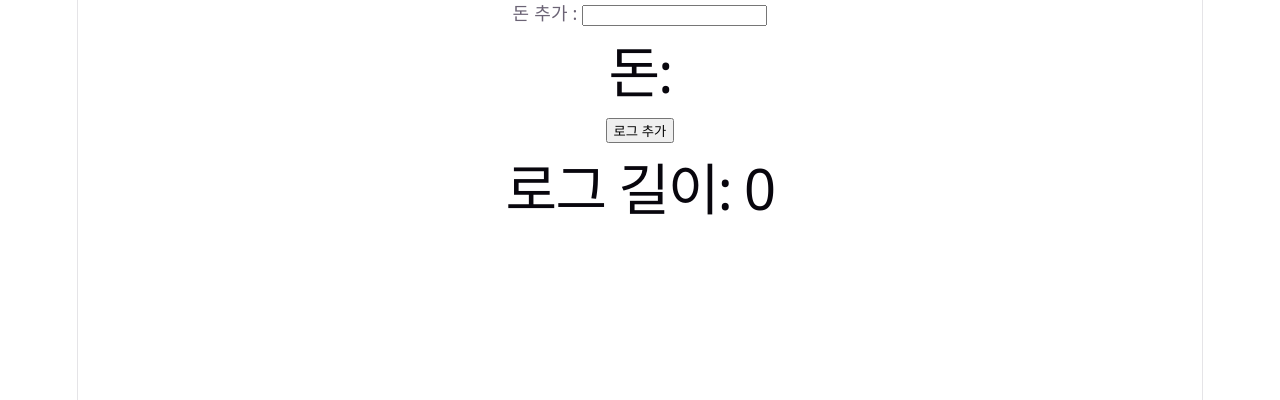
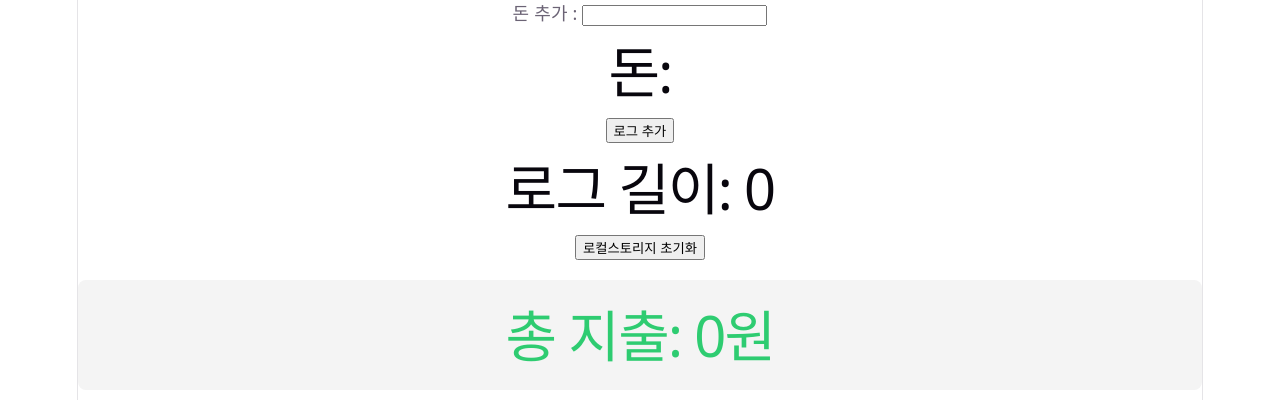
Before and after one commit to devLsy/react-study, a React (Vite) app: page / in a window 1280 px wide. Shown: the top 400 px of the page. Built offline with nearby package versions, Linux system fonts and the light colour scheme.

Commit message:
feat: complete ledger core logic

```diff
--- a/src/App.jsx
+++ b/src/App.jsx
@@ -1,57 +1,91 @@
-import { useState } from 'react';
-import './App.css'
+import { useEffect, useState, useRef } from 'react';
+import MoneyInput from './MoneyInput';
+import LogList from './LogList';
 
 function App() {
 
   const [money, setMoney] = useState('');
+  const [logs, setLogs] = useState([]);
 
-  const [logs, setLogs] = useState(() => {
+  const inputRef = useRef(null);
+  const total = logs.reduce(( sum, item ) => sum + Number(item.val), 0);
+
+  useEffect(() => {
     const saved = localStorage.getItem('moneyLogs');
-    return saved ? JSON.parse(saved) : [];
-  });
+    if(saved) {
+      setLogs(JSON.parse(saved));
+      console.log('초기 데이터 로딩 완료!');
+    }
+  }, []);
+
+  useEffect(() => {
+    if(logs.length > 0) {
+      localStorage.setItem('moneyLogs', JSON.stringify(logs));
+      console.log('데이터 동기화 완료!');
+    }
+  }, [logs]);
 
   // 머니 체인지
-  const moneyChange = (e) => {
-    setMoney(e.target.value);
-  }
+  const moneyChange = (e) => setMoney(e.target.value);
+
   // 로그 추가
   const addLog = () => {
     if(money < 1 || money === '') return;
-    const newLogs = [money, ...logs];
+
+    const logObj = {
+      id: Date.now(),
+      val: money
+    }
+
+    const newLogs = [logObj, ...logs];
     setLogs(newLogs);
-    localStorage.setItem('moneyLogs', JSON.stringify(newLogs));
     setMoney('');
+
+    inputRef.current.focus();
   }
+
+  const setClearlocalStorage = () => {
+    if(!confirm('정말 모든 기록을 삭제할꺼야?')) return;
+      setLogs([]);
+      localStorage.removeItem('moneyLogs');
+  }
+
+  const onKeyDown = (e) => {
+    if(e.key === 'Enter') addLog();
+  }
+
   // 로그 삭제
-  const delLog = (index) => {
-    const newLogs = logs.filter((_, i) => i !== index);
+  const delLog = (id) => {
+    const newLogs = logs.filter(item => item.id !== id);
     setLogs(newLogs);
-    localStorage.setItem('moneyLogs', JSON.stringify(newLogs));
   }
   // 로그 수정
-    const updateLog = (index) => {
-      const newLogs = logs.map((item, i) => i === index ? money : item);
+    const updateLog = (id) => {
+      const newLogs = logs.map((item) => item.id === id ? { ...item, val: money } : item);
       setLogs(newLogs);
-      localStorage.setItem('moneyLogs', JSON.stringify(newLogs));
   }
 
   return (
     <div className='card'>
-        돈 추가 : <input type="number" onChange={moneyChange} value={money}/>
-        <h1>돈: {money}</h1>
-        <button onClick={addLog}>로그 추가</button>
-        <h1>로그 길이: {logs.length}</h1>
+      <MoneyInput
+        inputRef = {inputRef}
+        moneyChange = {moneyChange}
+        onKeyDown = {onKeyDown}
+        money = {money}
+        addLog = {addLog}
+      />
 
-        <ul>
-          {logs.map((item, index) => (
-              <li key={index}>
-                  {index}번 째 로그: {item} &nbsp;
-                  <button onClick={() => delLog(index)}>로그 삭제</button> &nbsp;
-                  <button onClick={() => updateLog(index)}>로그 수정</button> &nbsp;
-              </li>
-          ))}
-        </ul>
+      <h1>로그 길이: {logs.length}</h1>
+      <button onClick={setClearlocalStorage}>로컬스토리지 초기화</button>
+      <div style={{ margin: '20px 0', padding: '10px', background: '#f4f4f4', borderRadius: '8px' }}>
+        <h1 style={{ color: '#2ecc71' }}>총 지출: {total.toLocaleString()}원</h1>
+      </div>
 
+      <LogList
+        logs = {logs}
+        delLog = {delLog}
+        updateLog = {updateLog}
+      />
     </div>
   )
 }
--- /dev/null
+++ b/src/LogList.jsx
@@ -0,0 +1,13 @@
+const LogList = ({ logs, delLog, updateLog}) => (
+    <ul>
+      {logs.map((item) => (
+        <li key={item.id}>
+          시간: {new Date(item.id).toLocaleTimeString()}
+          금액: {item.val} &nbsp;
+          <button onClick={() => delLog(item.id)}>로그 삭제</button> &nbsp;
+          <button onClick={() => updateLog(item.id)}>로그 수정</button>
+        </li>
+      ))}
+    </ul>
+)
+export default LogList;
--- /dev/null
+++ b/src/MoneyInput.jsx
@@ -0,0 +1,8 @@
+const MoneyInput = ({ inputRef, moneyChange, onKeyDown, money, addLog }) =>
+  <div>
+    돈 추가 : <input ref={inputRef} type="number" onChange={moneyChange} onKeyDown={onKeyDown} value={money}/>
+    <h1 >돈: {money}</h1>
+    <button onClick={addLog}>로그 추가</button>
+  </div>
+
+export default MoneyInput;
```
